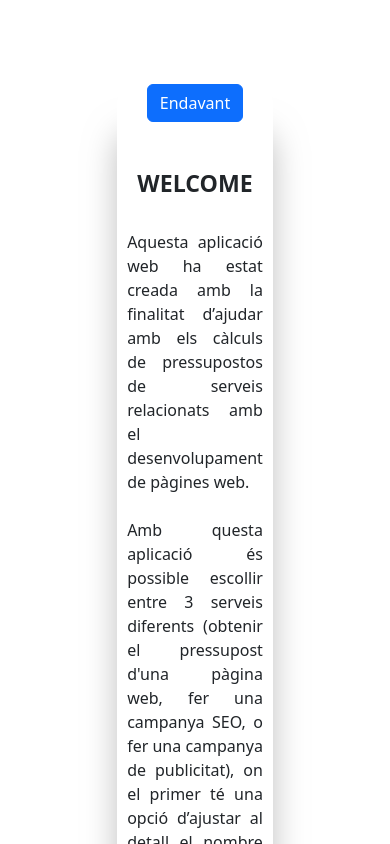
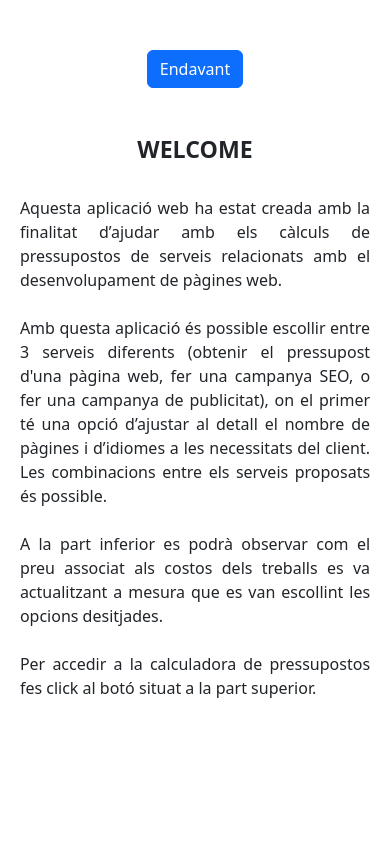
Before and after one commit to epanareda/Sprint-7, a Vue app: page / in a window 390 px wide. Shown: the top 844 px of the page. Built offline with nearby package versions, Linux system fonts and the light colour scheme.

Commit message:
exercici 5

```diff
--- a/src/App.vue
+++ b/src/App.vue
@@ -10,12 +10,11 @@
 
 <style scoped>
     .main-container {
-        position: absolute;
-        top: 10%;
+        position: relative;
         left: 30%;
         width: 40%;
+        margin: 50px 0 20px 0;
 
-        /* border: 0.3rem solid hsla(0, 0%, 50%, 0.25); */
         border-radius: 20px;
 
         box-shadow: 0 3rem 2rem 0 rgba(128, 128, 128, 0.5);
@@ -25,4 +24,28 @@
         justify-content: center;
         align-items: center;
     }
+
+    @media only screen and (max-width: 1200px) {
+        .main-container {
+            left: 15%;
+            width: 70%;
+        }
+    }
+
+    @media only screen and (max-width: 768px) {
+        .main-container {
+            left: 5%;
+            width: 90%;
+        }
+    }
+
+    @media only screen and (max-width: 576px) {
+        .main-container {
+            left: 1%;
+            width: 98%;
+            margin-bottom: 0;
+
+            box-shadow: 0 0 0 0 white;
+        }
+    }
 </style>
--- a/src/components/Panell.vue
+++ b/src/components/Panell.vue
@@ -1,13 +1,39 @@
 <template>
     <div>
-        <div class="border border-4 border-dark rounded-4 p-4 web-attr-container">
-            <div class="d-flex align-items-center mb-3">
-                <label class="form-label">Nombre de pàgines</label>
+        <div class="border border-4 border-dark rounded-4 p-4">
+            <div class="d-flex align-items-center flex-column flex-sm-row mb-4 mb-sm-3">
+                <label class="form-label text-center text-sm-start">Nombre de pàgines</label>
                 <InputButtons @value="updatePages"/>
+                <svg xmlns="http://www.w3.org/2000/svg" type="button" class="icon icon-tabler icon-tabler-info-circle-filled ms-sm-2" width="24" height="24" viewBox="0 0 24 24" stroke-width="2" stroke="currentColor" fill="none" stroke-linecap="round" stroke-linejoin="round" data-bs-toggle="modal" data-bs-target="#pagesModal">
+                    <path stroke="none" d="M0 0h24v24H0z" fill="none"></path>
+                    <path d="M17 3.34a10 10 0 1 1 -14.995 8.984l-.005 -.324l.005 -.324a10 10 0 0 1 14.995 -8.336zm-5 7.66h-1l-.117 .007a1 1 0 0 0 .117 1.993v3l.007 .117a1 1 0 0 0 .993 .883h1l.117 -.007a1 1 0 0 0 .883 -.993l-.007 -.117a1 1 0 0 0 -.876 -.876l-.117 -.007v-3l-.007 -.117a1 1 0 0 0 -.993 -.883zm.01 -4l-.127 .007a1 1 0 0 0 .117 1.993l.127 -.007a1 1 0 0 0 -.117 -1.993z" fill="grey" stroke-width="0"></path>
+                </svg>
+                <div class="modal fade" id="pagesModal" tabindex="-1" aria-labelledby="pagesModalLabel" aria-hidden="true">
+                    <div class="modal-dialog modal-dialog-centered">
+                        <div class="modal-content border border-dark rounded-4">
+                            <div class="modal-body justify-text">
+                                En este componente debe indicar el número de <strong>páginas</strong> que tendrá su sitio web.
+                            </div>
+                        </div>
+                    </div>
+                </div>
             </div>
-            <div class="d-flex align-items-center">
-                <label class="form-label">Nombre d'idiomes</label>
+            <div class="d-flex align-items-center flex-column flex-sm-row">
+                <label class="form-label text-center text-sm-start">Nombre d'idiomes</label>
                 <InputButtons @value="updateLangs"/>
+                <svg xmlns="http://www.w3.org/2000/svg" type="button" class="icon icon-tabler icon-tabler-info-circle-filled ms-2" width="24" height="24" viewBox="0 0 24 24" stroke-width="2" stroke="currentColor" fill="none" stroke-linecap="round" stroke-linejoin="round" data-bs-toggle="modal" data-bs-target="#langsModal">
+                    <path stroke="none" d="M0 0h24v24H0z" fill="none"></path>
+                    <path d="M17 3.34a10 10 0 1 1 -14.995 8.984l-.005 -.324l.005 -.324a10 10 0 0 1 14.995 -8.336zm-5 7.66h-1l-.117 .007a1 1 0 0 0 .117 1.993v3l.007 .117a1 1 0 0 0 .993 .883h1l.117 -.007a1 1 0 0 0 .883 -.993l-.007 -.117a1 1 0 0 0 -.876 -.876l-.117 -.007v-3l-.007 -.117a1 1 0 0 0 -.993 -.883zm.01 -4l-.127 .007a1 1 0 0 0 .117 1.993l.127 -.007a1 1 0 0 0 -.117 -1.993z" fill="grey" stroke-width="0"></path>
+                </svg>
+                <div class="modal fade" id="langsModal" tabindex="-1" aria-labelledby="langsModalLabel" aria-hidden="true">
+                    <div class="modal-dialog modal-dialog-centered">
+                        <div class="modal-content border border-dark rounded-4">
+                            <div class="modal-body justify-text">
+                                En este componente debe indicar el número de <strong>idiomas</strong> que tendrá su sitio web.
+                            </div>
+                        </div>
+                    </div>
+                </div>
             </div>
         </div>
     </div>
@@ -50,10 +76,6 @@ export default {
 </script>
 
 <style scoped>
-    .web-attr-container {
-        width: fit-content;
-    }
-
     label {
         width: 10rem;
     }
@@ -61,4 +83,8 @@ export default {
     input {
         width: 10rem;
     }
+
+    .justify-text {
+        text-align: justify;
+    }
 </style>
--- a/src/components/Welcome.vue
+++ b/src/components/Welcome.vue
@@ -1,5 +1,5 @@
 <template>
-    <div class="m-5">
+    <div class="my-5 mx-3 mx-sm-5">
         <h3 class="fw-bold">WELCOME</h3>
         <p>
             Aquesta aplicació web ha estat creada amb la finalitat d’ajudar amb els càlculs de pressupostos de serveis relacionats amb el desenvolupament de pàgines web.
```
